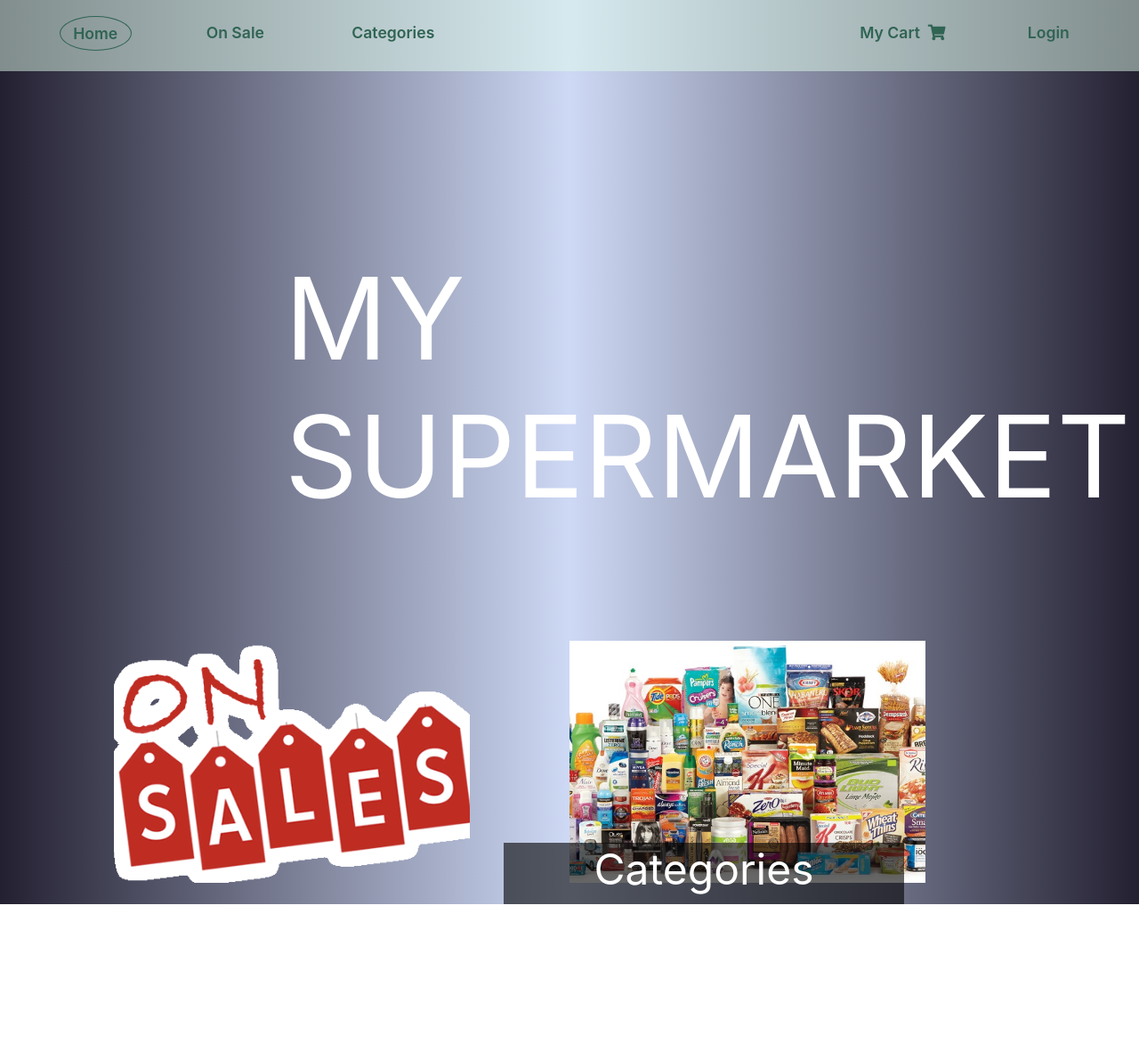
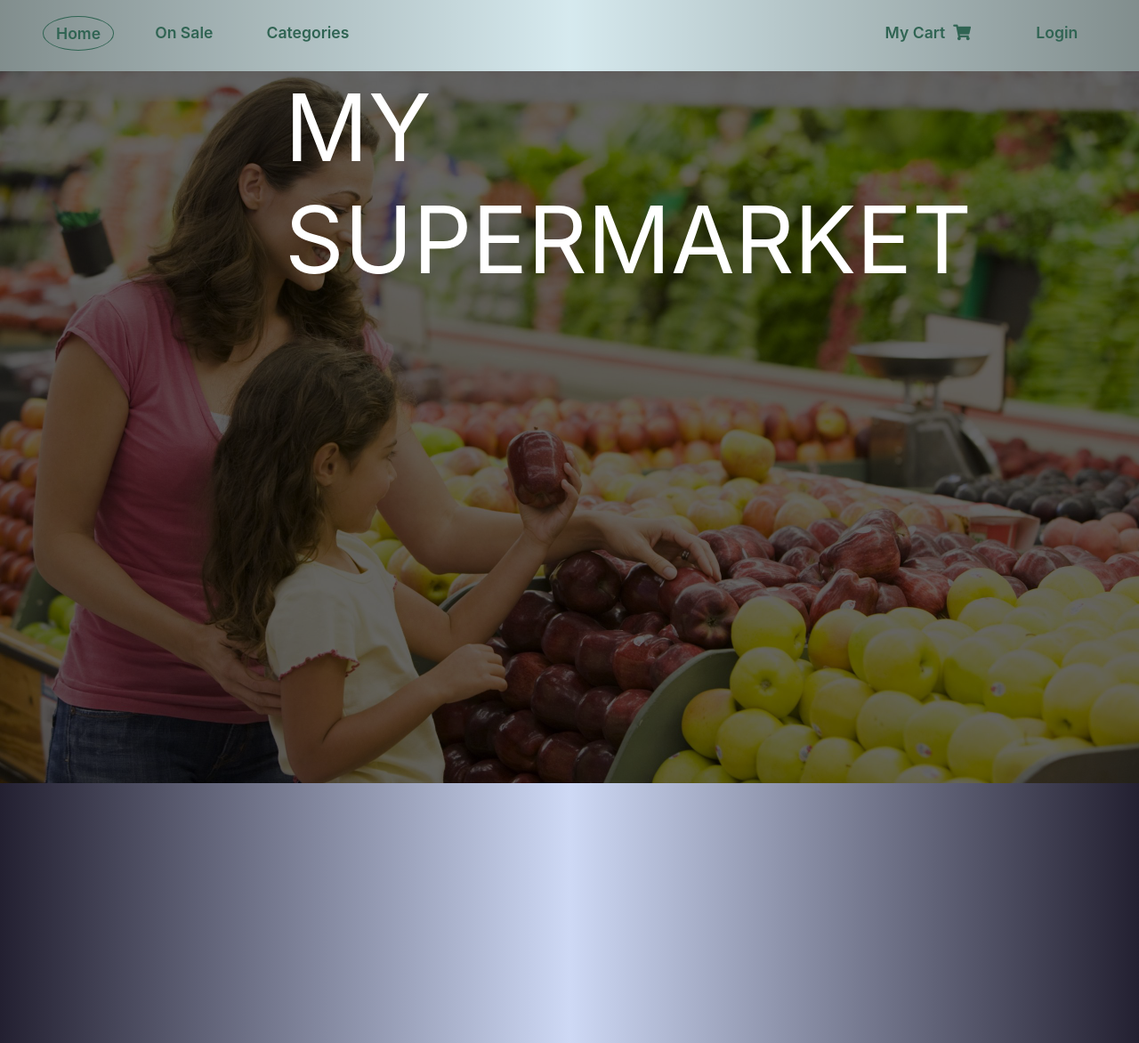
Before and after one commit to Kaladin83/reactive-store, a React (Create React App) app: page / in a window 1280 px wide. Shown: the whole page at 89% size. Before the commit the page ends 1016 px from the top, so only its background shows below. Built offline with nearby package versions, Linux system fonts and the light colour scheme; a web font is replaced by a local one.

Commit message:
added responsive design

```diff
--- a/src/App.css
+++ b/src/App.css
@@ -5,7 +5,7 @@ font-family: 'Unna', serif; */
 html,
 body {
   width: 100%;
-  overflow-x: hidden;
+  /* overflow-x: hidden; */
   background-repeat: no-repeat;
   background: linear-gradient(
     to right,
@@ -65,25 +65,25 @@ body {
 }
 
 .middle {
-  flex: 35%;
+  flex: 71%;
 }
 
 .float-left {
   padding: 0;
-  /* float: left; */
+
   display: flex;
   justify-content: space-between;
-
-  flex: 37rem;
+  flex: 20%;
   margin-left: 2rem;
 }
 
 .float-right {
   padding: 0;
+  justify-content: space-between;
   margin-right: 2rem;
   display: flex;
-  /* float: right; */
-  flex: 24rem;
+  float: right;
+  flex: 13%;
   vertical-align: middle;
 }
 
@@ -97,7 +97,49 @@ body {
   }
 }
 
-@media only screen and (min-width: 700px) {
+@media only screen and (min-width: 800px) {
+  .navbar-links {
+    visibility: visible;
+  }
+
+  .hamburger-icon {
+    visibility: hidden;
+  }
+  .middle {
+    flex: 30%;
+  }
+
+  .float-left {
+    flex: 41%;
+  }
+
+  .float-right {
+    flex: 28%;
+  }
+}
+
+@media only screen and (min-width: 1000px) {
+  .navbar-links {
+    visibility: visible;
+  }
+
+  .hamburger-icon {
+    visibility: hidden;
+  }
+  .middle {
+    flex: 48%;
+  }
+
+  .float-left {
+    flex: 35%;
+  }
+
+  .float-right {
+    flex: 26%;
+  }
+}
+
+@media only screen and (min-width: 1200px) {
   .navbar-links {
     visibility: visible;
   }
@@ -155,131 +197,105 @@ body {
   border-radius: 50%;
 }
 
-/* .margin {
-  color: rgb(34, 85, 68);
-  margin: 0px 150px;
-  /* float: right;
-} */
-
-/* .home-container {
-  width: 100%;
-  height: 100%;
-  filter: brightness(40%);
-} */
+.home-container {
+  position: relative;
+  min-width: 100%;
+  max-height: 70%;
+  background-size: contain;
+}
 
 .background-img {
   position: relative;
   max-width: 100%;
-  max-height: 100%;
+  max-height: 70%;
   filter: brightness(40%);
 }
 
 .home-title {
   position: absolute;
-  top: 35%;
-  left: 35%;
-  font-size: 8rem;
+  top: 15%;
+  left: 50%;
+  font-size: 12rem;
   text-transform: uppercase;
   color: white;
 }
 
 .main-choices {
-  position: absolute;
-  top: 85%;
-  left: 20%;
+  position: relative;
+  justify-content: center;
+  top: -75rem;
   display: grid;
-  grid-template-columns: 600px 50px 600px;
-}
-
-.grid-item-left {
-  justify-items: flex-start;
-}
-
-.grid-item-right {
-  justify-items: flex-end;
+  grid-template-columns: repeat(auto-fit, minmax(30rem, max-content));
+  grid-gap: 6rem;
 }
 
 .main-choice {
-  width: 20rem;
-  height: 16rem;
-  object-fit: cover;
+  position: relative;
+  max-height: 18rem;
+  max-width: 30rem;
+  align-items: center;
+  justify-content: center;
+}
+
+.main-choice img {
+  position: relative;
+  width: 30rem;
+  height: 18rem;
+  object-fit: fill;
 }
 
 .main-choice:hover {
   cursor: pointer;
 }
 
-.main-choices span {
+.main-choice span {
   position: absolute;
-  top: 227px;
-  right: 200px;
-  width: 450px;
-  padding-bottom: 10px;
+  top: 14.7rem;
+  width: 30rem;
+  display: block;
   text-align: center;
-  font-size: 3rem;
-  background-color: rgba(0, 0, 0, 0.6);
+  font-size: 2.5rem;
+  background-color: rgba(0, 0, 0, 0.7);
   color: white;
   z-index: 1;
 }
 
 @media only screen and (min-width: 0px) {
-  .home-title {
-    top: 15%;
-    left: 15%;
-    font-size: 5rem;
+  .background-img {
+    position: relative;
+    max-width: 100%;
+    height: 50%;
+    filter: brightness(40%);
+    object-fit: cover;
   }
 
-  .main-choices {
-    top: 50%;
-    left: 10%;
-    grid-template-columns: 1fr;
-    row-gap: 10rem;
-  }
-
-  .main-choice {
-    width: 20rem;
-    height: 12rem;
-
-    object-fit: cover;
+  .home-title {
+    top: 0%;
+    left: 5%;
+    font-size: 4rem;
   }
 }
 @media only screen and (min-width: 600px) {
   .home-title {
-    top: 25%;
-    left: 20%;
-    font-size: 6rem;
-  }
-
-  .main-choices {
-    top: 70%;
+    top: 0;
     left: 10%;
-    grid-template-columns: 18rem 8rem 18rem;
-  }
-
-  .main-choice {
-    width: 18rem;
-    height: 14rem;
-    object-fit: cover;
+    font-size: 5rem;
   }
 }
 
 @media only screen and (min-width: 1000px) {
   .home-title {
-    top: 35%;
+    top: 0;
     left: 25%;
+    font-size: 6.5rem;
+  }
+}
+
+@media only screen and (min-width: 1400px) {
+  .home-title {
+    top: 0;
+    left: 45%;
     font-size: 8rem;
-  }
-
-  .main-choices {
-    top: 90%;
-    left: 10%;
-    grid-template-columns: 32rem 4rem 32rem;
-  }
-
-  .main-choice {
-    width: 25rem;
-    height: 17rem;
-    object-fit: cover;
   }
 }
 
@@ -287,7 +303,7 @@ body {
   display: grid;
   margin: 100px auto;
   justify-content: center;
-  grid-template-columns: repeat(3, 1fr);
+  grid-template-columns: repeat(auto-fit, minmax(26rem, 1fr));
   grid-auto-rows: auto;
   grid-gap: 1rem;
 }
@@ -299,7 +315,6 @@ body {
   margin: auto;
   align-items: center;
   justify-content: center;
-  background-color: beige;
 }
 
 .category-card img {
@@ -326,23 +341,15 @@ body {
   z-index: 1;
 }
 
-/* @media screen and (min-width: 40em) {
-  .products-container {
-    display: grid;
-    margin: 50px auto;
-    justify-content: center;
-    grid-template-columns: repeat(4, 1fr);
-    grid-auto-rows: auto;
-    grid-gap: 2rem;
-  }
-} */
 .products-container {
   display: grid;
   margin: 50px auto;
   justify-content: center;
-  grid-template-columns: repeat(4, 1fr);
+  align-items: center;
+  justify-items: center;
+  grid-template-columns: repeat(auto-fit, minmax(19rem, 1fr));
   grid-auto-rows: auto;
-  grid-gap: 0.7rem;
+  grid-gap: 1.2rem;
 }
 
 .product-details {
@@ -504,7 +511,7 @@ body {
   position: absolute;
   background-color: transparent;
   top: 10px;
-  right: 10px;
+  right: -18.5rem;
   height: 15px;
   width: 15px;
   border-radius: 50%;
@@ -551,13 +558,13 @@ body {
   visibility: hidden; /* Hidden by default. Visible on click */
   min-width: 250px; /* Set a default minimum width */
   margin-left: -125px; /* Divide value of min-width by 2 */
-  background-color: rgba(0, 0, 0, 0.6); /* Black background color */
+  background-color: rgba(0, 0, 0, 0.8); /* Black background color */
   color: #fff; /* White text color */
   text-align: center; /* Centered text */
   border-radius: 10px; /* Rounded borders */
   padding: 16px; /* Padding */
   position: fixed; /* Sit on top of the screen */
-  z-index: 1; /* Add a z-index if needed */
+  z-index: 100; /* Add a z-index if needed */
   left: 50%; /* Center the snackbar */
   bottom: 30px; /* 30px from the bottom */
 }
@@ -666,12 +673,25 @@ body {
 .cart-category-name {
   background-color: rgba(0, 0, 0, 0.6);
   margin-top: 2rem;
+  display: flex;
   width: inherit;
   height: 4rem;
+}
+
+.cart-category-text {
+  position: absolute;
+  top: 20px;
   font-size: 1.5rem;
   text-align: center;
   font-family: "Unna", serif;
   color: white;
+  z-index: 3;
+}
+
+.cart-category-name img {
+  width: 100%;
+  height: 100%;
+  object-fit: cover;
 }
 
 .cart-item {
--- a/src/appContext.js
+++ b/src/appContext.js
@@ -18,6 +18,7 @@ const ContextProvider = props => {
 
     setCart([...newArray, order]);
   };
+
   const updateSubTotalCart = order => {
     if (order.amount > 1) {
       let newArray = [];
@@ -45,6 +46,12 @@ const ContextProvider = props => {
     });
   };
 
+  const deleteFromCart = id => {
+    let arr = [];
+    arr = cart.filter(p => p.productId !== id);
+    setCart(arr);
+  };
+
   useEffect(() => {
     console.log("In use effect of Context: ");
   }, []);
@@ -59,6 +66,7 @@ const ContextProvider = props => {
         cart,
         updateCart,
         updateSubTotalCart,
+        deleteFromCart,
         message,
         setMessage
       }}
--- a/src/components/Cart.js
+++ b/src/components/Cart.js
@@ -3,7 +3,7 @@ import { categories } from "../data";
 import { appContext } from "../appContext";
 
 const Cart = () => {
-  const { cart } = useContext(appContext);
+  const { cart, deleteFromCart } = useContext(appContext);
 
   let existingCategories = [];
   let index = 0;
@@ -29,10 +29,6 @@ const Cart = () => {
     console.log("index :" + index + " || name :" + e);
   });
 
-  const handleDelete = productId => {
-    console.log("In handleDelete: productId :" + productId);
-  };
-
   return (
     <div className="cart-container">
       <div className="cart-title">My cart</div>
@@ -44,8 +40,9 @@ const Cart = () => {
               .map((e, index) => {
                 return (
                   <>
-                    <div className="cart-category-name">
-                      {c.name} key={index}
+                    <div className="cart-category-name" key={index}>
+                      <div className="cart-category-text">{c.name} </div>
+                      <img src={c.image} />
                     </div>
                     <div className="cart-category-box">
                       {cart.map(p => {
@@ -59,7 +56,7 @@ const Cart = () => {
                               </div>
                               <div
                                 className="delete-button"
-                                onClick={() => handleDelete(p.productId)}
+                                onClick={() => deleteFromCart(p.productId)}
                               >
                                 <i className="fas fa-trash-alt"></i>
                               </div>
--- a/src/components/Categories.js
+++ b/src/components/Categories.js
@@ -14,7 +14,7 @@ const Categories = () => {
   };
 
   return (
-    <div className="categories-container ">
+    <div className="categories-container">
       {categories.map((c, index) => {
         return (
           <div key={index} className="category-card">
--- a/src/components/Home.js
+++ b/src/components/Home.js
@@ -13,32 +13,29 @@ const Home = () => {
   }, []);
 
   return (
-    <div
-      className="home-container"
-      style={{
-        background: "url('" + otherImages[2] + "')"
-      }}
-    >
-      {/* <img src={otherImages[2]} alt="background" className="background-img" /> */}
+    <div className="home-container">
+      <img src={otherImages[2]} alt="background" className="background-img" />
       <div className="home-title">My Supermarket</div>
       <div className="main-choices">
+        <div className="main-choice">
           <Link to="/sales">
             <img
               src={otherImages[0]}
               alt="background"
-            className="main-choice grid-item-left"
               onClick={() => setActivePath("sales")}
             />
           </Link>
+        </div>
+        <div className="main-choice">
           <Link to="/categories">
             <img
               src={otherImages[1]}
               alt="background"
               onClick={() => setActivePath("categories")}
-            className="main-choice grid-item-right"
-          ></img>
+            />
             <span>Categories</span>
           </Link>
+        </div>
       </div>
     </div>
   );
--- a/src/data.js
+++ b/src/data.js
@@ -1,7 +1,7 @@
 export const otherImages = [
   "assets/img/other/home_onsales.gif",
   "assets/img/other/home_product-categories.jpg",
-  "assets/img/other/other/home_women-in-supermarket-1.jpg"
+  "assets/img/other/home_women-in-supermarket-1.jpg"
 ];
 
 export const categories = [
```
Lines whose indentation alone changed are shown as unchanged.
